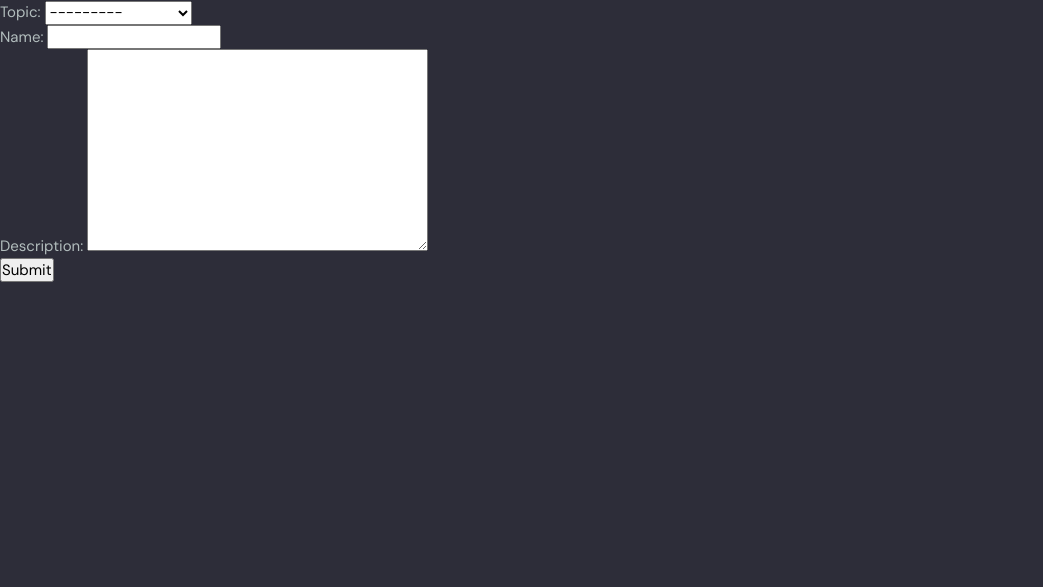
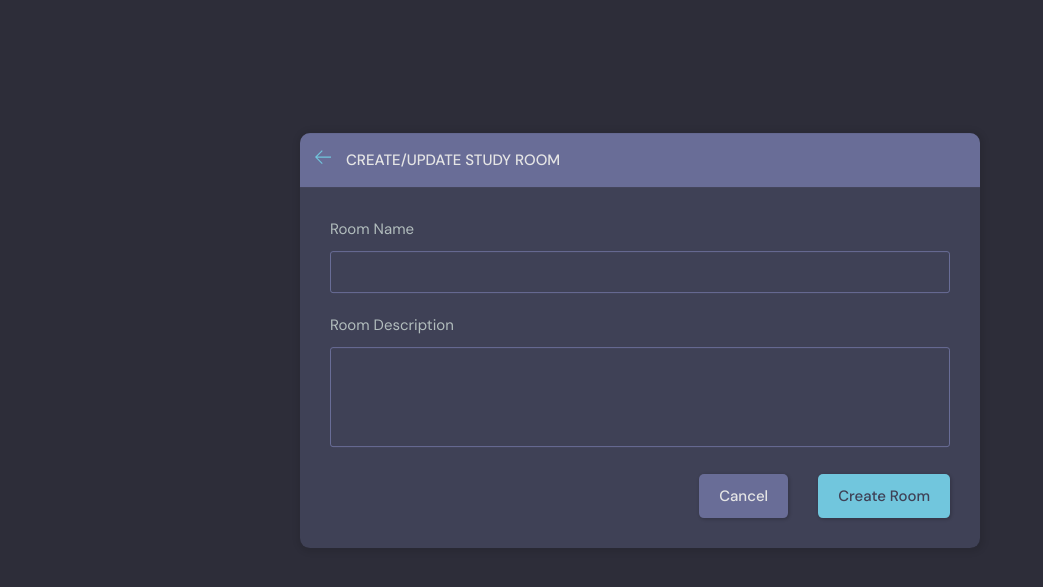
Before and after one commit to Milky-Siraj/studybud, a Django app: page /create-room/ in a window 1280 px wide. Shown: the part 76-663 px from the top of the page, without its empty margins (0-1043 px from the left). Run offline with Django 5.2, Linux system fonts and the light colour scheme; a user stored in the database is signed in; data comes from the database, SQL or seed files in the repository.

Commit message:
create room replaced with actual create room template

```diff
--- a/base/templates/base/home.html
+++ b/base/templates/base/home.html
@@ -37,7 +37,7 @@
             <h2>Study Room</h2>
             <p>{{room_count}} Rooms available</p>
           </div>
-          <a class="btn btn--main" href="create-room.html">
+          <a class="btn btn--main" href="{% url 'create-room' %}">
             <svg
               version="1.1"
               xmlns="http://www.w3.org/2000/svg"
--- a/base/templates/base/room_form.html
+++ b/base/templates/base/room_form.html
@@ -1,8 +1,70 @@
 {% extends 'main.html' %} {% block content %}
-<div>
-  <form method="POST" action="">
-    {% csrf_token %} {{form.as_p}} <input type="submit" value="Submit" />
-  </form>
-</div>
-
-{% endblock content%}
+<main class="create-room layout">
+  <div class="container">
+    <div class="layout__box">
+      <div class="layout__boxHeader">
+        <div class="layout__boxTitle">
+          <a href="{% url 'home' %}">
+            <svg
+              version="1.1"
+              xmlns="http://www.w3.org/2000/svg"
+              width="32"
+              height="32"
+              viewBox="0 0 32 32"
+            >
+              <title>arrow-left</title>
+              <path
+                d="M13.723 2.286l-13.723 13.714 13.719 13.714 1.616-1.611-10.96-10.96h27.625v-2.286h-27.625l10.965-10.965-1.616-1.607z"
+              ></path>
+            </svg>
+          </a>
+          <h3>Create/Update Study Room</h3>
+        </div>
+      </div>
+      <div class="layout__body">
+        <form class="form" action="#" method="POST">
+          {% csrf_token %}
+          <div class="form__group">
+            <label for="room_name">Room Name</label>
+            {{form.name}}
+          </div>
+          <div class="form__group">
+            <label for="room_name">Room Description</label>
+            {{form.description}}
+          </div>
+          <!-- <div class="form__group">
+            <label for="room_topic">Topic</label>
+            <input
+              required
+              type="text"
+              name="topic"
+              id="room_topic"
+              list="topic-list"
+            /> -->
+          <!-- <datalist id="topic-list">
+              <select id="room_topic">
+                <option value="">Select your topic</option>
+                <option value="Python">Python</option>
+                <option value="Django">Django</option>
+              </select>
+            </datalist> -->
+          <!-- </div> -->
+          <!--
+          <div class="form__group">
+            <label for="room_about">About</label>
+            <textarea
+              name="room_about"
+              id="room_about"
+              placeholder="Write about your study group..."
+            ></textarea>
+          </div> -->
+          <div class="form__action">
+            <a class="btn btn--dark" href="index.html">Cancel</a>
+            <button class="btn btn--main" type="submit">Create Room</button>
+          </div>
+        </form>
+      </div>
+    </div>
+  </div>
+</main>
+{% endblock content %}
```
Also changed, not shown: base/templates/base/room_form_old.html (added, +8 -0 lines).
